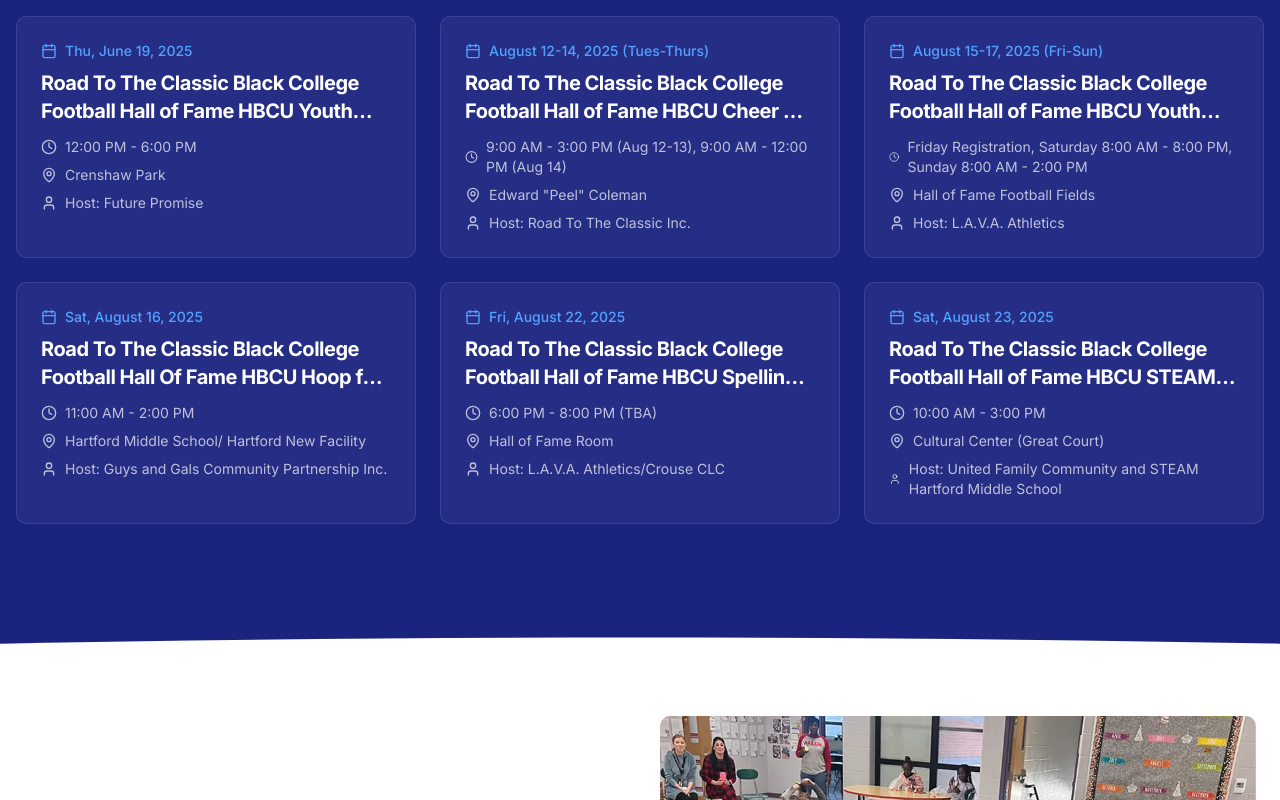
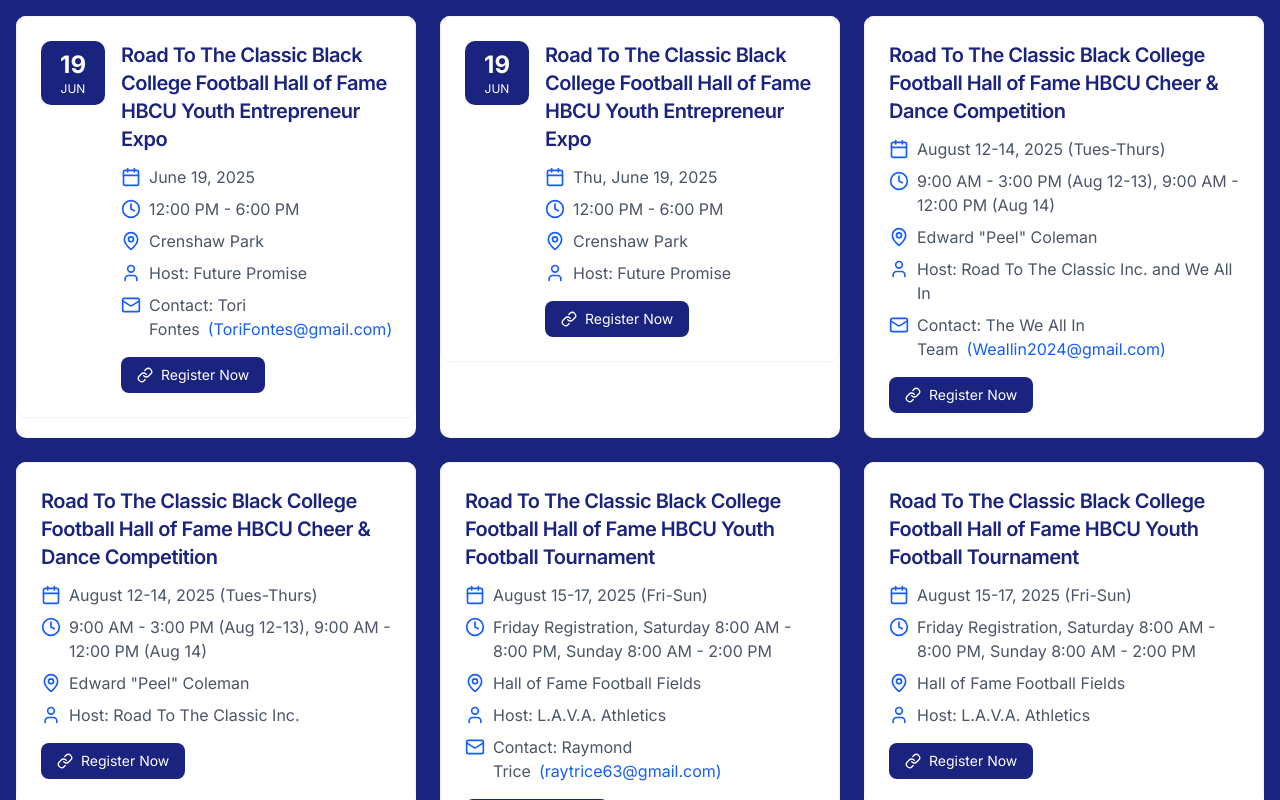
Before and after one commit to ByteFlowWebAgency/road-to-the-classic-v2, a Next.js app: page / in a window 1280 px wide. Shown: the part 1320-2120 px from the top of the page. Built offline with nearby package versions, Linux system fonts and the light colour scheme.

Commit message:
refined event card

```diff
--- a/src/app/HOF/page.jsx
+++ b/src/app/HOF/page.jsx
@@ -1,68 +1,16 @@
 "use client";
-import { useState, useEffect } from 'react'; // Combined imports
+import { useState, useEffect } from 'react';
 import { Heading1, Section } from '@/components/ui';
 import Image from 'next/image';
 import {
     Typography,
     Heading2,
-  } from '@/components/ui';
-  import { UpcomingEvents } from '@/components/sections/UpcomingEvents';
+} from '@/components/ui';
+import { UpcomingEvents } from '@/components/sections/UpcomingEvents';
+import { events, EVENT_TYPES } from '@/data/events';
 import './BCHOFstyle.css';
 
-
-const eventsData = [
-    {
-        id: 1,
-        date: "Thu, June 19, 2025",
-        title: "Road To The Classic Black College Football Hall Of Fame HBCU Youth Entrepreneur Expo",
-        time: "12:00 PM - 6:00 PM",
-        location: "Crenshaw Park",
-        host: "Future Promise",
-    },
-    {
-        id: 2,
-        date: "August 12-14, 2025 (Tues-Thurs)",
-        title: "Road To The Classic Black College Football Hall of Fame HBCU Cheer & Dance Competition",
-        time: "9:00 AM - 3:00 PM (Aug 12-13), 9:00 AM - 12:00 PM (Aug 14)",
-        location: 'Edward &quot;Peel&quot; Coleman',
-        host: "Road To The Classic Inc.",
-    },
-    {
-        id: 3,
-        date: "August 15-17, 2025 (Fri-Sun)",
-        title: "Road To The Classic Black College Football Hall of Fame HBCU Youth Football Tournament",
-        time: "Friday Registration, Saturday 8:00 AM - 8:00 PM, Sunday 8:00 AM - 2:00 PM",
-        location: "Hall of Fame Football Fields",
-        host: "L.A.V.A. Athletics",
-    },
-    {
-        id: 4,
-        date: "Sat, August 16, 2025",
-        title: "Road To The Classic Black College Football Hall Of Fame HBCU Hoop for Coop Youth...",
-        time: "11:00 AM - 2:00 PM",
-        location: "Hartford Middle School/ Hartford New Facility",
-        host: "Guys &amp; Gals Community Partnership Inc.",
-    },
-    {
-        id: 5,
-        date: "Fri, August 22, 2025",
-        title: "Road To The Classic Black College Football Hall Of Fame HBCU Spelling Bee",
-        time: "6:00 PM - 8:00 PM (TBA)",
-        location: "Hall of Fame Room",
-        host: "L.A.V.A. Athletics/Crouse CLC",
-    },
-    {
-        id: 6,
-        date: "Sat, August 23, 2025",
-        title: "Road To The Classic Black College Football Hall Of Fame HBCU STEAM Fair and Live...",
-        time: "10:00 AM - 3:00 PM",
-        location: "Cultural Center (Great Court)",
-        host: "United Family Community and STEAM Hartford Middle School",
-    },
-];
-
-
-export default function HallOfFamePage(){
+export default function HallOfFamePage() {
     const images = [
         "/images/75044160007-black-college-football-hof-classic-55.webp",
         "/images/75044158007-black-college-football-hof-classic-65.webp",
@@ -71,13 +19,16 @@
         "/images/75044157007-black-college-football-hof-classic-63.webp",
         "/images/75044155007-black-college-football-hof-classic-59.webp",
         "/images/75044154007-black-college-football-hof-classic-62.webp",
-    ]
+    ];
 
-    const [currentIndex, setCurrentIndex] = useState(0)
+    const [currentIndex, setCurrentIndex] = useState(0);
     const [windowDimensions, setWindowDimensions] = useState({
         width: 0,
         height: 0,
-    })
+    });
+
+    // Get Hall of Fame events
+    const hofEvents = events.filter(event => event.type === EVENT_TYPES.HALL_OF_FAME);
 
     useEffect(() => {
         // Set initial window dimensions
@@ -94,25 +45,23 @@
         };
 
         window.addEventListener("resize", handleResize);
-
         return () => window.removeEventListener("resize", handleResize);
     }, []);
 
-
-    //using useEffect to handle automatic immage switch every few seconds
-    useEffect(()=>{
+    useEffect(() => {
         const intervalId = setInterval(() => {
             setCurrentIndex((prevIndex) => (prevIndex + 1) % images.length);
-        }, 3000); // images changes every 3 seconds
+        }, 3000);
 
-        return () => clearInterval(intervalId); //clear up inyerval on unmount
+        return () => clearInterval(intervalId);
     }, [images.length]);
 
     return (
         <div>
-            <Section className="fullscreen-section"
-                    style={{ backgroundImage: `url(${images[currentIndex]})`}}
-                    >
+            <Section
+                className="fullscreen-section"
+                style={{ backgroundImage: `url(${images[currentIndex]})` }}
+            >
                 <div className="fullscreen-content">
                     <Heading1 className="text-white text-4xl md:text-5xl lg:text-6xl font-bold text-center">
                         Black College Football Hall of Fame
@@ -148,7 +97,7 @@
             </Section>
 
             <UpcomingEvents
-                customEvents={eventsData}
+                customEvents={hofEvents}
                 background="[#1a237e]"
                 titleColor="white"
                 description={null}
--- a/src/app/events/page.js
+++ b/src/app/events/page.js
@@ -1,7 +1,5 @@
 import { EventsHero } from "@/components/sections/EventsHero"
-import { EventsCalendar } from "@/components/sections/EventsCalendar"
 import { EventsList } from "@/components/sections/EventsList"
-import { EventsContactForm } from "@/components/sections/EventsContactForm"
 
 export const metadata = {
   title: "Road to the Classic | Events",
@@ -12,9 +10,7 @@
   return (
     <>
       <EventsHero />
-      {/* <EventsCalendar /> */}
       <EventsList />
-      <EventsContactForm />
     </>
   )
 }
--- a/src/components/sections/Vision.jsx
+++ b/src/components/sections/Vision.jsx
@@ -1,6 +1,6 @@
 import Image from 'next/image';
 import { events } from '@/data/events';
-import { Calendar, Clock, MapPin, User } from 'lucide-react';
+import { EventCard } from '@/components/ui/EventCard';
 
 // Helper function to extract date object from date string
 const getEventDate = (dateStr) => {
@@ -120,7 +120,8 @@
 
       {/* Events Section with Arc Design */}
       <section className="relative bg-[#1a237e]">
-        <div className="container mx-auto px-4 pb-32">
+        {/* Events Container - Added z-index to ensure content stays above the arc */}
+        <div className="container mx-auto px-4 pb-32 relative z-10">
           <div className="text-center mb-12">
             <h2 className="text-4xl font-bold text-white mb-4">UPCOMING EVENTS</h2>
             <p className="text-white/80">
@@ -131,31 +132,8 @@
           {upcomingEvents.length > 0 ? (
             <div className="grid grid-cols-1 md:grid-cols-2 lg:grid-cols-3 gap-6">
               {upcomingEvents.map((event, index) => (
-                <div
-                  key={index}
-                  className="bg-white/5 p-6 rounded-lg border border-white/10 hover:bg-white/10 transition-all cursor-pointer group"
-                >
-                  <div className="flex items-center gap-2 text-blue-400 mb-2">
-                    <Calendar className="h-4 w-4" />
-                    <span className="text-sm font-medium">{formatEventDate(event.date)}</span>
-                  </div>
-                  <h3 className="text-xl font-bold text-white mb-3 line-clamp-2 group-hover:text-blue-400 transition-colors">
-                    {event.title}
-                  </h3>
-                  <div className="space-y-2 text-white/70 text-sm">
-                    <div className="flex items-center gap-2">
-                      <Clock className="h-4 w-4" />
-                      <span>{event.time}</span>
-                    </div>
-                    <div className="flex items-center gap-2">
-                      <MapPin className="h-4 w-4" />
-                      <span>{event.location}</span>
-                    </div>
-                    <div className="flex items-center gap-2">
-                      <User className="h-4 w-4" />
-                      <span>Host: {event.host}</span>
-                    </div>
-                  </div>
+                <div key={index} className="bg-white rounded-lg relative z-20">
+                  <EventCard event={event} noShadow />
                 </div>
               ))}
             </div>
@@ -166,8 +144,8 @@
           )}
         </div>
 
-        {/* Arc Design */}
-        <div className="absolute bottom-0 left-0 right-0 w-full overflow-hidden" style={{ height: '15vw' }}>
+        {/* Arc Design - Moved below content and adjusted z-index */}
+        <div className="absolute bottom-0 left-0 right-0 w-full overflow-hidden z-0" style={{ height: '15vw' }}>
           <svg
             viewBox="0 0 100 100"
             preserveAspectRatio="none"
--- a/src/components/ui/EventCard.jsx
+++ b/src/components/ui/EventCard.jsx
@@ -1,4 +1,4 @@
-import { Calendar, Clock, MapPin, User } from 'lucide-react'
+import { Calendar, Clock, MapPin, User, Mail, Link, Video } from 'lucide-react'
 
 // Helper function to extract day and month from date string
 const extractDateParts = (dateStr) => {
@@ -11,14 +11,16 @@
   }
 }
 
-export function EventCard({ event }) {
-  const { title, date, time, location, host, contact } = event
+export function EventCard({ event, noShadow = false }) {
+  const { title, date, time, location, host, contact, contactEmail, registrationLink, videoLink } = event
   const { day, month } = extractDateParts(date)
 
   const isMultiDay = date.includes("-")
 
   return (
-    <div className="bg-white rounded-lg shadow-md overflow-hidden border border-gray-100 hover:shadow-lg transition-shadow">
+    <div className={`bg-white rounded-lg overflow-hidden border border-gray-100 ${
+      noShadow ? '' : 'shadow-md hover:shadow-lg'
+    } transition-shadow`}>
       <div className="flex p-6">
         {/* Date Display */}
         {!isMultiDay && day && month && (
@@ -62,10 +64,47 @@
             )}
 
             {contact && (
-              <div className="flex items-start ml-7 mt-1">
-                <span>Contact: {contact}</span>
+              <div className="flex items-start">
+                <Mail className="h-5 w-5 mr-2 text-blue-600 flex-shrink-0 mt-0.5" />
+                <span>
+                  Contact: {contact}
+                  {contactEmail && (
+                    <a
+                      href={`mailto:${contactEmail}`}
+                      className="ml-2 text-blue-600 hover:text-blue-800"
+                    >
+                      ({contactEmail})
+                    </a>
+                  )}
+                </span>
               </div>
             )}
+
+            <div className="flex flex-wrap gap-2 mt-4">
+              {registrationLink && (
+                <a
+                  href={registrationLink}
+                  target="_blank"
+                  rel="noopener noreferrer"
+                  className="inline-flex items-center px-4 py-2 bg-[#1a237e] text-white rounded-md hover:bg-[#283593] transition-colors text-sm"
+                >
+                  <Link className="h-4 w-4 mr-2" />
+                  Register Now
+                </a>
+              )}
+
+              {videoLink && (
+                <a
+                  href={videoLink}
+                  target="_blank"
+                  rel="noopener noreferrer"
+                  className="inline-flex items-center px-4 py-2 bg-red-600 text-white rounded-md hover:bg-red-700 transition-colors text-sm"
+                >
+                  <Video className="h-4 w-4 mr-2" />
+                  Watch Video
+                </a>
+              )}
+            </div>
           </div>
         </div>
       </div>
--- a/src/data/events.js
+++ b/src/data/events.js
@@ -1,107 +1,214 @@
-// Only including events with "Black College Football Hall of Fame" in the title
+// Event types
+export const EVENT_TYPES = {
+  ROAD_TO_CLASSIC: 'roadToClassic',
+  HALL_OF_FAME: 'hallOfFame'
+};
+
 export const events = [
+  // Road To Classic Events
   {
+    id: "rtc-1",
+    type: EVENT_TYPES.ROAD_TO_CLASSIC,
     title: "Road To The Classic Black College Football Hall of Fame HBCU Youth Entrepreneur Expo",
     date: "June 19, 2025",
     time: "12:00 PM - 6:00 PM",
     location: "Crenshaw Park",
     host: "Future Promise",
-    contact: "Tori Fontes"
+    contact: "Tori Fontes",
+    contactEmail: "ToriFontes@gmail.com",
+    registrationLink: "https://docs.google.com/forms/d/e/1FAIpQLSc3YGaQZ0SrHAWXTCy_0xg2-es1jgN4_guudj71Hfxxe0C7Vg/viewform"
   },
   {
+    id: "rtc-2",
+    type: EVENT_TYPES.ROAD_TO_CLASSIC,
     title: "Road To The Classic Black College Football Hall of Fame HBCU Cheer & Dance Competition",
     date: "August 12-14, 2025 (Tues-Thurs)",
     time: "9:00 AM - 3:00 PM (Aug 12-13), 9:00 AM - 12:00 PM (Aug 14)",
     location: "Edward \"Peel\" Coleman",
-    host: "Road To The Classic Inc.",
-    contact: "Myka Smith"
+    host: "Road To The Classic Inc. and We All In",
+    contact: "The We All In Team",
+    contactEmail: "Weallin2024@gmail.com",
+    registrationLink: "https://docs.google.com/forms/d/e/1FAIpQLSc3YGaQZ0SrHAWXTCy_0xg2-es1jgN4_guudj71Hfxxe0C7Vg/viewform"
   },
   {
+    id: "rtc-3",
+    type: EVENT_TYPES.ROAD_TO_CLASSIC,
     title: "Road To The Classic Black College Football Hall of Fame HBCU Youth Football Tournament",
     date: "August 15-17, 2025 (Fri-Sun)",
     time: "Friday Registration, Saturday 8:00 AM - 8:00 PM, Sunday 8:00 AM - 2:00 PM",
     location: "Hall of Fame Football Fields",
     host: "L.A.V.A. Athletics",
-    contact: "Keith Nichols/Ray Trice"
+    contact: "Raymond Trice",
+    contactEmail: "raytrice63@gmail.com",
+    registrationLink: "https://docs.google.com/forms/d/e/1FAIpQLSc3YGaQZ0SrHAWXTCy_0xg2-es1jgN4_guudj71Hfxxe0C7Vg/viewform"
   },
   {
-    title: "Road To The Classic Black College Football Hall Of Fame HBCU Hoop for Coop Youth Health Fair and Sports Clinic",
-    date: "August 16, 2025 (Saturday)",
-    time: "11:00 AM - 2:00 PM",
-    location: "Hartford Middle School/ Hartford New Facility",
-    host: "Guys and Gals Community Partnership Inc.",
-    contact: "Jerome Moss"
-  },
-  {
+    id: "rtc-4",
+    type: EVENT_TYPES.ROAD_TO_CLASSIC,
     title: "Road To The Classic Black College Football Hall of Fame HBCU Spelling Bee",
     date: "August 22, 2025 (Friday)",
     time: "6:00 PM - 8:00 PM (TBA)",
-    location: "Hall of Fame Room",
+    location: "Nash Family Center",
     host: "L.A.V.A. Athletics/Crouse CLC",
-    contact: "Tara Bruce"
+    contact: "Marcus Bentley",
+    contactEmail: "mbentley@roadtoclassic.org",
+    registrationLink: "https://docs.google.com/forms/d/e/1FAIpQLSc3YGaQZ0SrHAWXTCy_0xg2-es1jgN4_guudj71Hfxxe0C7Vg/viewform",
+    videoLink: "https://www.facebook.com/watch/?v=4243628119197454"
   },
   {
+    id: "rtc-5",
+    type: EVENT_TYPES.ROAD_TO_CLASSIC,
     title: "Road To The Classic Black College Football Hall of Fame HBCU STEAM Fair and Live Inventors Museum",
     date: "August 23, 2025",
     time: "10:00 AM - 3:00 PM",
-    location: "Cultural Center (Great Court)",
+    location: "Hartford STEAM Middle School",
     host: "United Family Community and STEAM Hartford Middle School",
-    contact: "Dermaine Hinton"
+    contact: "Marcus Bentley",
+    contactEmail: "mbentley@roadtoclassic.org",
+    registrationLink: "https://docs.google.com/forms/d/e/1FAIpQLSc3YGaQZ0SrHAWXTCy_0xg2-es1jgN4_guudj71Hfxxe0C7Vg/viewform"
   },
   {
+    id: "rtc-6",
+    type: EVENT_TYPES.ROAD_TO_CLASSIC,
     title: "Road To The Classic Black College Football Hall of Fame HBCU Youth Entrepreneur Shark Tank",
     date: "August 23, 2025",
     time: "10:00 AM - 3:00 PM",
     location: "Cultural Center (Fry Theatre)",
     host: "Future Promise",
-    contact: "Tori Fontes"
+    contact: "Tori Fontes",
+    registrationLink: "https://docs.google.com/forms/d/e/1FAIpQLSc3YGaQZ0SrHAWXTCy_0xg2-es1jgN4_guudj71Hfxxe0C7Vg/viewform"
   },
   {
+    id: "rtc-7",
+    type: EVENT_TYPES.ROAD_TO_CLASSIC,
     title: "Road To The Classic Black College Hall of Fame HBCU Literacy On The Run",
     date: "August 23, 2025 (Saturday)",
     time: "12:00 PM - 4:00 PM (TBA)",
     location: "HDs Entertainment Center",
     host: "Brooks Rivers Fashion",
-    contact: "Jenaye Brooks-Rivers"
+    contact: "Jenaye Brooks-Rivers",
+    registrationLink: "https://docs.google.com/forms/d/e/1FAIpQLSc3YGaQZ0SrHAWXTCy_0xg2-es1jgN4_guudj71Hfxxe0C7Vg/viewform"
   },
   {
+    id: "rtc-8",
+    type: EVENT_TYPES.ROAD_TO_CLASSIC,
     title: "Road To The Classic Black College Football Hall of Fame Faith Forward to Fulfillment! HBCU Gospel Concert",
     date: "August 24, 2025 (Sunday)",
     time: "2:00 PM - 5:00 PM (TBA)",
     location: "McKinley Symphony Center (TBA)",
     host: "Walking With a Purpose",
-    contact: "Lora Howell"
+    contact: "Lora Howell",
+    registrationLink: "https://docs.google.com/forms/d/e/1FAIpQLSc3YGaQZ0SrHAWXTCy_0xg2-es1jgN4_guudj71Hfxxe0C7Vg/viewform"
   },
   {
+    id: "rtc-9",
+    type: EVENT_TYPES.ROAD_TO_CLASSIC,
     title: "Road To The Classic Black College Football Hall of Fame HBCU Trivia Game Night",
     date: "August 27, 2025 (Wednesday)",
     time: "6:00 PM - 8:00 PM (TBA)",
     location: "LIVE streamed online",
     host: "Positive Youth Media Network",
-    contact: "Gary Estwick (Signal News Akron)"
+    contact: "Marcus Bentley",
+    contactEmail: "mbentley@roadtoclassic.org",
+    registrationLink: "https://docs.google.com/forms/d/e/1FAIpQLSc3YGaQZ0SrHAWXTCy_0xg2-es1jgN4_guudj71Hfxxe0C7Vg/viewform"
   },
   {
+    id: "rtc-10",
+    type: EVENT_TYPES.ROAD_TO_CLASSIC,
     title: "Road To The Classic Black College Football Hall of Fame HBCU Education Day Podcast Show",
     date: "August 28, 2025 (Thursday)",
     time: "6:00 PM - 8:00 PM (TBA)",
     location: "LIVE streamed online",
     host: "Positive Youth Media Network",
-    contact: "Gary Estwick (Signal News Akron)"
+    contact: "Marcus Bentley",
+    contactEmail: "mbentley@roadtoclassic.org",
+    registrationLink: "https://docs.google.com/forms/d/e/1FAIpQLSc3YGaQZ0SrHAWXTCy_0xg2-es1jgN4_guudj71Hfxxe0C7Vg/viewform"
   },
   {
+    id: "rtc-11",
+    type: EVENT_TYPES.ROAD_TO_CLASSIC,
     title: "Road To The Classic Black College Football Hall of Fame HBCU Road To Royalty: King & Queen Pageant",
     date: "August 29, 2025 (Friday)",
     time: "6:00 PM - 9:00 PM (TBA)",
-    location: "Hall of Fame Room",
+    location: "Nash Family Center",
     host: "Road To The Classic Inc.",
-    contact: "Myka Smith"
+    contact: "Prophet Lisa Smith",
+    contactEmail: "theroyalscourt@gmail.com",
+    registrationLink: "https://docs.google.com/forms/d/e/1FAIpQLSc3YGaQZ0SrHAWXTCy_0xg2-es1jgN4_guudj71Hfxxe0C7Vg/viewform"
   },
   {
+    id: "rtc-12",
+    type: EVENT_TYPES.ROAD_TO_CLASSIC,
     title: "Road To The Classic Black College Football Hall of Fame HBCU WE ALL IN Best of Both Worlds Cheer & Dance Competition & Community Parade",
     date: "August 30, 2025 (Saturday)",
     time: "8:00 AM - 3:00 PM",
-    location: "Centennial Plaza (If Possible) Alternate Location: Parade Route march down Alan Page Dr.",
+    location: "Crenshaw Park and Parade Route Sherrick Rd.",
     host: "Road To the Classic Inc.",
-    contact: "Myka Smith"
+    contact: "Marcus Bentley",
+    contactEmail: "mbentley@roadtoclassic.org",
+    registrationLink: "https://docs.google.com/forms/d/e/1FAIpQLSc3YGaQZ0SrHAWXTCy_0xg2-es1jgN4_guudj71Hfxxe0C7Vg/viewform"
+  },
+
+  // Hall of Fame Events
+  {
+    id: "hof-1",
+    type: EVENT_TYPES.HALL_OF_FAME,
+    title: "Road To The Classic Black College Football Hall of Fame HBCU Youth Entrepreneur Expo",
+    date: "Thu, June 19, 2025",
+    time: "12:00 PM - 6:00 PM",
+    location: "Crenshaw Park",
+    host: "Future Promise",
+    registrationLink: "https://docs.google.com/forms/d/e/1FAIpQLSc3YGaQZ0SrHAWXTCy_0xg2-es1jgN4_guudj71Hfxxe0C7Vg/viewform"
+  },
+  {
+    id: "hof-2",
+    type: EVENT_TYPES.HALL_OF_FAME,
+    title: "Road To The Classic Black College Football Hall of Fame HBCU Cheer & Dance Competition",
+    date: "August 12-14, 2025 (Tues-Thurs)",
+    time: "9:00 AM - 3:00 PM (Aug 12-13), 9:00 AM - 12:00 PM (Aug 14)",
+    location: 'Edward "Peel" Coleman',
+    host: "Road To The Classic Inc.",
+    registrationLink: "https://docs.google.com/forms/d/e/1FAIpQLSc3YGaQZ0SrHAWXTCy_0xg2-es1jgN4_guudj71Hfxxe0C7Vg/viewform"
+  },
+  {
+    id: "hof-3",
+    type: EVENT_TYPES.HALL_OF_FAME,
+    title: "Road To The Classic Black College Football Hall of Fame HBCU Youth Football Tournament",
+    date: "August 15-17, 2025 (Fri-Sun)",
+    time: "Friday Registration, Saturday 8:00 AM - 8:00 PM, Sunday 8:00 AM - 2:00 PM",
+    location: "Hall of Fame Football Fields",
+    host: "L.A.V.A. Athletics",
+    registrationLink: "https://docs.google.com/forms/d/e/1FAIpQLSc3YGaQZ0SrHAWXTCy_0xg2-es1jgN4_guudj71Hfxxe0C7Vg/viewform"
+  },
+  {
+    id: "hof-4",
+    type: EVENT_TYPES.HALL_OF_FAME,
+    title: "Road To The Classic Black College Football Hall of Fame HBCU Spelling Bee",
+    date: "Fri, August 22, 2025",
+    time: "6:00 PM - 8:00 PM (TBA)",
+    location: "Nash Family Center",
+    host: "L.A.V.A. Athletics/Crouse CLC",
+    registrationLink: "https://docs.google.com/forms/d/e/1FAIpQLSc3YGaQZ0SrHAWXTCy_0xg2-es1jgN4_guudj71Hfxxe0C7Vg/viewform"
+  },
+  {
+    id: "hof-5",
+    type: EVENT_TYPES.HALL_OF_FAME,
+    title: "Road To The Classic Black College Football Hall of Fame HBCU STEAM Fair and Live Inventors Museum",
+    date: "Sat, August 23, 2025",
+    time: "10:00 AM - 3:00 PM",
+    location: "Hartford STEAM Middle School",
+    host: "United Family Community and STEAM Hartford Middle School",
+    registrationLink: "https://docs.google.com/forms/d/e/1FAIpQLSc3YGaQZ0SrHAWXTCy_0xg2-es1jgN4_guudj71Hfxxe0C7Vg/viewform"
+  },
+  {
+    id: "hof-6",
+    type: EVENT_TYPES.HALL_OF_FAME,
+    title: "Road To The Classic Black College Football Hall of Fame HBCU Hoop for Coop Youth Health Fair and Sports Clinic",
+    date: "August 16, 2025 (Saturday)",
+    time: "11:00 AM - 2:00 PM",
+    location: "Hartford Middle School/ Hartford New Facility",
+    host: "Guys and Gals Community Partnership Inc.",
+    contact: "Jerome Moss",
+    registrationLink: "https://docs.google.com/forms/d/e/1FAIpQLSc3YGaQZ0SrHAWXTCy_0xg2-es1jgN4_guudj71Hfxxe0C7Vg/viewform"
   }
-]
+];
```
